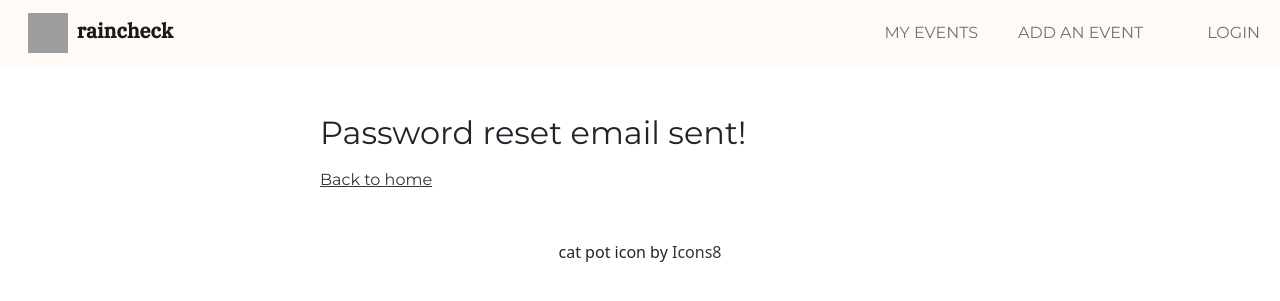
After one commit to ctkelly/raincheck, a Django app: template home/templates/registration/password_reset_done.html in a window 1280 px wide. The commit adds this page. Shown: the top 301 px of the page. Run offline with Django 3.2, Linux system fonts and the light colour scheme; the template is opened without the code that fills it, so the values that code supplies are empty; some libraries are stand-ins or nearby versions; some web fonts are replaced; grey boxes are pictures that could not be loaded.

Commit message:
Add password reset templates

```diff
--- /dev/null
+++ b/home/templates/registration/password_reset_done.html
@@ -0,0 +1,11 @@
+{% extends "home/base.html" %}
+
+{% block content %}
+    <div class="w-50 mt-5 mx-auto montserrat">
+        <h2>Password reset email sent!</h2>
+    </div>
+
+    <div class="w-50 mt-3 mx-auto montserrat">
+        <a href="{% url 'home:home' %}" class="text-dark">Back to home</a>
+    </div>
+{% endblock content %}
--- a/home/templates/registration/password_reset_form.html
+++ b/home/templates/registration/password_reset_form.html
@@ -4,13 +4,12 @@
 {% block content %}
 
     <div class="w-50 mt-5 mx-auto montserrat">
-{#    <div class="container-sm mt-5 montserrat">#}
-        <h2 class="mb-3">Send password reset link</h2>
+        <h2 class="mb-3">Send me a password reset link!</h2>
 
         <form method="post">
             {% csrf_token %}
             {{ form|crispy }}
-            <input type="submit" class="btn btn-outline-dark mt-3" value="Reset">
+            <input type="submit" class="btn btn-outline-dark mt-3" value="Send link">
         </form>
     </div>
 
```
Also changed, not shown: home/templates/registration/password_reset_confirm.html (added, +16 -0 lines).
